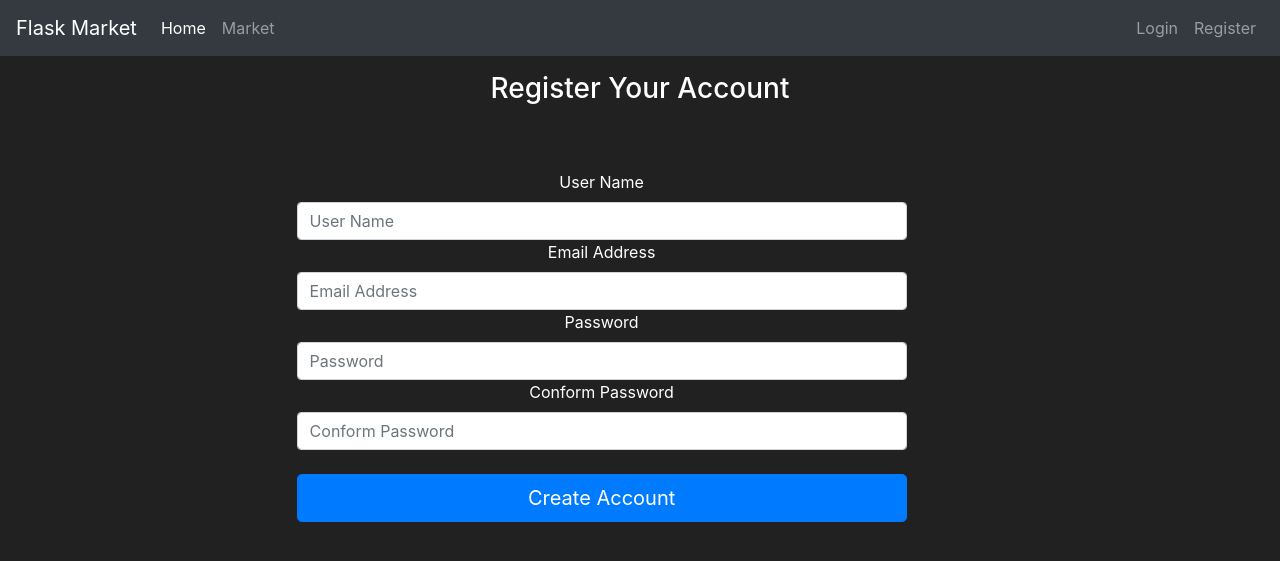
After one commit to Shashi-Chaurasia/Flask_Market, a Flask app: page /resiter in a window 1280 px wide. The commit adds this page. Shown: the top 561 px of the page. Run offline with Flask 2, Linux system fonts and the light colour scheme; some libraries are stand-ins or nearby versions.

Commit message:
flask_form_created

```diff
--- a/FlaskMarket/market/__init__.py
+++ b/FlaskMarket/market/__init__.py
@@ -6,6 +6,7 @@ app = Flask(__name__)
 
 app.config['SQLALCHEMY_DATABASE_URI'] = 'mysql+pymysql://root:rootpass@localhost/user_market'
 app.config['SQLALCHEMY_TRACK_MODIFICATIONS'] = False
+app.config['SECRET_KEY'] = '68d93959fac0d9455e1947e7'
 db = SQLAlchemy(app)
 
 
--- /dev/null
+++ b/FlaskMarket/market/forms.py
@@ -0,0 +1,9 @@
+from flask_wtf import FlaskForm
+from wtforms import StringField , PasswordField , SubmitField
+
+class Registration(FlaskForm):
+    username = StringField(label="User Name")
+    email_address = StringField(label="Email Address")
+    password1 = PasswordField(label="Password")
+    password2 = PasswordField(label="Conform Password")
+    submit = SubmitField(label="Create Account")
--- a/FlaskMarket/market/routes.py
+++ b/FlaskMarket/market/routes.py
@@ -1,6 +1,7 @@
 from market import app
 from flask import render_template
 from market.models import Item
+from market.forms import Registration
 
 @app.route('/')
 def index():
@@ -10,3 +11,9 @@ def index():
 def market():
     items = Item.query.all()
     return render_template('market.html' , items=items)
+
+
+@app.route('/resiter')
+def user_resiter():
+    forms = Registration()
+    return render_template('register.html' , forms=forms)
--- /dev/null
+++ b/FlaskMarket/market/static/css/register.css
@@ -0,0 +1,6 @@
+#register_con{
+    height: 300px;;
+    width: 50%;
+    margin: 5% 10% 10% 22%;
+    /* background-color: #0e0404b9; */
+}
--- a/FlaskMarket/market/templates/base.html
+++ b/FlaskMarket/market/templates/base.html
@@ -10,21 +10,24 @@
     <link rel="stylesheet" href="https://cdn.jsdelivr.net/npm/bootstrap@4.5.3/dist/css/bootstrap.min.css" integrity="sha384-TX8t27EcRE3e/ihU7zmQxVncDAy5uIKz4rEkgIXeMed4M0jlfIDPvg6uqKI2xXr2" crossorigin="anonymous">
     <link rel="stylesheet" href="{{ url_for('static', filename='css/base.css') }}">
     <link rel="stylesheet" href="{{ url_for('static', filename='css/market.css') }}">
-    <title>Hello, world!</title>
+    <link rel="stylesheet" href="{{ url_for('static', filename='css/register.css') }}">
+    <title> {% block title %}
+
+      {% endblock %}</title>
   </head>
   <body>
     <nav class="navbar navbar-expand-md navbar-dark bg-dark">
-        <a class="navbar-brand" href="#">Flask Market</a>
+        <a class="navbar-brand" href="{{ url_for('index') }}">Flask Market</a>
         <button class="navbar-toggler" type="button" data-toggle="collapse" data-target="#navbarNav">
           <span class="navbar-toggler-icon"></span>
         </button>
         <div class="collapse navbar-collapse" id="navbarNav">
             <ul class="navbar-nav mr-auto">
                 <li class="nav-item active">
-                    <a class="nav-link" href="#">Home <span class="sr-only">(current)</span></a>
+                    <a class="nav-link" href="{{ url_for('index') }}">Home <span class="sr-only">(current)</span></a>
                 </li>
                 <li class="nav-item">
-                    <a class="nav-link" href="{{market}}">Market</a>
+                    <a class="nav-link" href="{{  url_for('market') }}">Market</a>
                 </li>
             </ul>
             <ul class="navbar-nav">
@@ -32,7 +35,7 @@
                     <a class="nav-link" href="#">Login</a>
                 </li>
                 <li class="nav-item">
-                    <a class="nav-link" href="#">Register</a>
+                    <a class="nav-link" href="{{ url_for('user_resiter') }}">Register</a>
                 </li>
             </ul>
         </div>
--- a/FlaskMarket/market/templates/market.html
+++ b/FlaskMarket/market/templates/market.html
@@ -1,4 +1,8 @@
 {% extends "base.html" %}
+
+{% block title %}
+Market
+{% endblock %}
 
 {% block body %}
 <table class="table table-hover table-dark" id="table">
--- /dev/null
+++ b/FlaskMarket/market/templates/register.html
@@ -0,0 +1,36 @@
+{% extends "base.html" %}
+
+
+{% block title %}
+Register
+{% endblock %}
+
+{% block body %}
+<h1 class= "h3 mb-3 font-weight:bold my-3" >
+    Register Your Account
+</h1>
+
+<body class="text-center">
+    <div class="container", id="register_con">
+        <form action="" method="POST" class="form-register" style="color: white">
+            {{ forms.username.label() }}
+            {{forms.username(class = "form-control" , Placeholder="User Name")}}
+
+            {{ forms.email_address.label() }}
+            {{forms.email_address(class = "form-control" , Placeholder="Email Address")}}
+
+            {{ forms.password1.label() }}
+            {{forms.password1(class = "form-control" , Placeholder="Password")}}
+
+            {{ forms.password2.label() }}
+            {{forms.password2(class = "form-control" , Placeholder="Conform Password")}}
+
+            <br>
+            {{ forms.submit(class = "btn btn-lg btn-block btn-primary") }}
+
+
+        </form>
+    </div>
+</body>
+
+{% endblock %}
```
